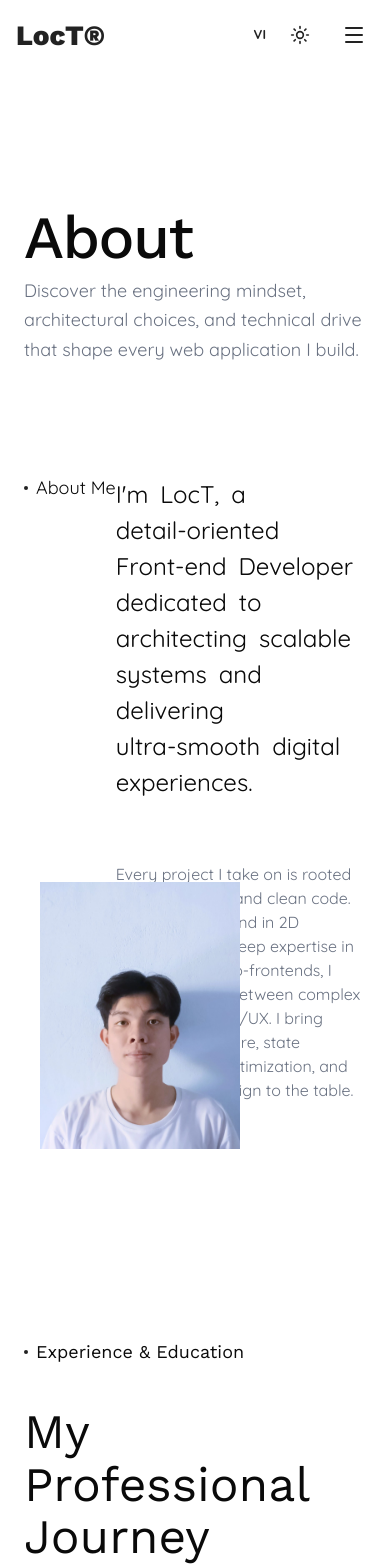
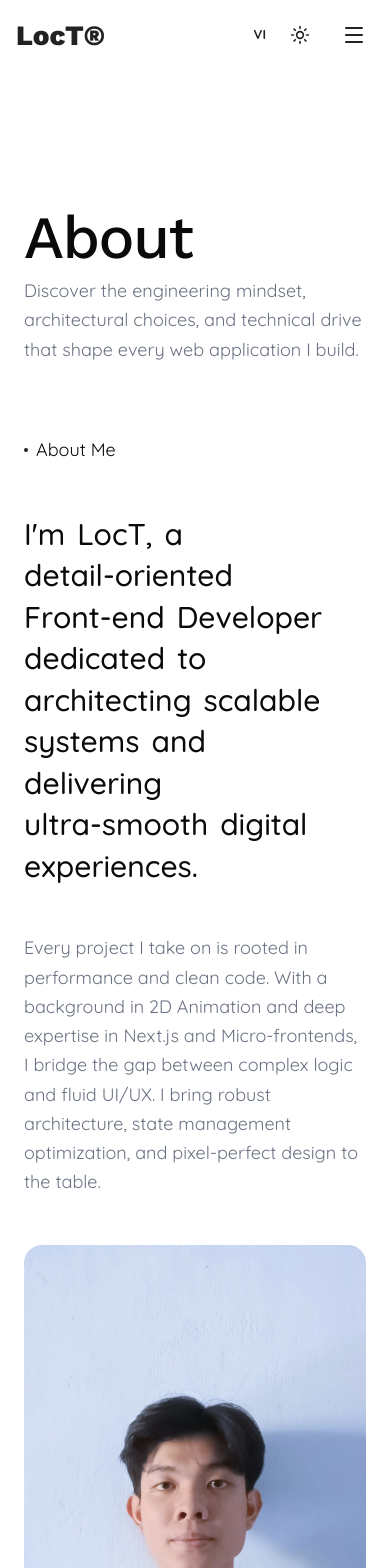
Before and after one commit to locT-581/loct-portfolio, a Next.js app: page /en/about in a window 390 px wide. Shown: the top 1568 px of the page. Built offline with nearby package versions, Linux system fonts and the light colour scheme.

Commit message:
refactor: enhance About Me section layout, typography, and responsiveness with updated Tailwind classes.

```diff
--- a/components/about/AboutMe.tsx
+++ b/components/about/AboutMe.tsx
@@ -7,9 +7,9 @@ export default async function AboutMe() {
 
 	return (
 		<section className="px-6 md:px-12.5 pb-24 md:pb-32">
-			<div className="py-17.5 relative flex justify-between">
+			<div className="py-8 md:py-17.5 relative flex flex-col md:flex-row justify-between gap-12 md:gap-0">
 				{/* Left Column */}
-				<div className="lg:col-span-4 flex flex-col gap-10">
+				<div className="md:w-1/4 flex flex-col gap-10">
 					<div className="flex items-center gap-2 text-lg md:text-2xl shrink-0 text-nowrap">
 						<div className="bg-black dark:bg-white rounded-full w-1 h-1" />
 						{t("aboutMe.label")}
@@ -17,17 +17,17 @@ export default async function AboutMe() {
 				</div>
 
 				{/* Right Column */}
-				<div className="flex flex-col items-start md:items-end gap-16 md:gap-32 justify-end max-w-full md:max-w-[65%]">
+				<div className="flex flex-col items-start md:items-end gap-12 md:gap-32 justify-end max-w-full md:max-w-[65%]">
 					<ScrollRevealText
 						text={t("aboutMe.heading")}
-						className="text-2xl sm:text-3xl md:text-5xl"
+						className="text-3xl sm:text-4xl md:text-5xl font-medium leading-tight"
 					/>
-					<p className="text-gray-500 text-base md:text-lg lg:text-xl md:items-end max-w-full md:max-w-[65%]">
+					<p className="text-gray-500 text-lg md:text-xl md:text-right max-w-full md:max-w-[70%] leading-relaxed">
 						{t("aboutMe.description")}
 					</p>
 				</div>
 
-				<div className="absolute bottom-[3%] min-w-50 left-4 max-w-87.5 w-[20vw] aspect-3/4 overflow-hidden">
+				<div className="relative md:absolute bottom-0 md:bottom-[3%] left-0 md:left-4 w-full md:w-[20vw] md:min-w-50 md:max-w-87.5 aspect-3/4 overflow-hidden rounded-2xl md:rounded-none">
 					<Image
 						src="/assets/images/avatar.jpg"
 						alt={t("aboutMe.imageAlt")}
```
